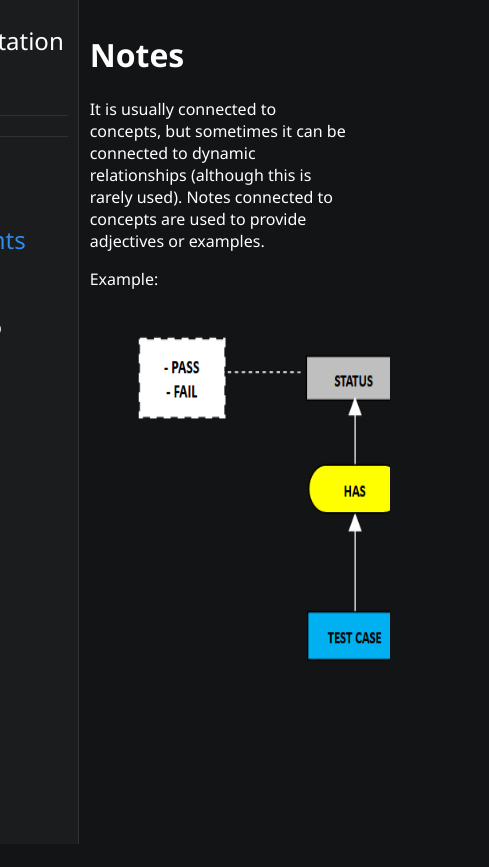
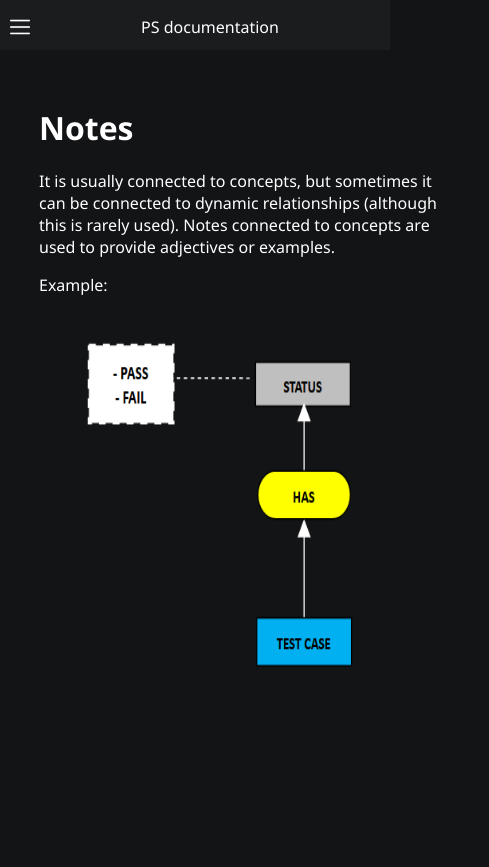
Before and after one commit to SSR-Med/preconceptual-schema, a React (Vite) app: page /#/note in a window 390 px wide. Shown: the whole page, 489 px wide, since content can reach past the window. After the commit the page ends 844 px from the top, so only its background shows below. Built offline with nearby package versions, Linux system fonts and the light colour scheme.

Commit message:
Cellphone (First version)

```diff
--- a/src/App.css
+++ b/src/App.css
@@ -4,6 +4,62 @@ html {
   background-color: #131416;
 }
 
+
+@media (min-width: 10px) {
+  .menu {
+    background-color: #1A1C1E;
+    height: 100%;
+    position: fixed;
+    color: white;
+    width: 0%;
+    top: 0;
+    left: 0;
+    overflow-y: scroll;
+    z-index: 9999;
+  }
+
+  .content {
+    position: absolute;
+    color: white;
+    left: 10%;
+    top: 10%;
+    overflow: auto;
+  }
+
+  /* Mobile top */
+  .top-menu {
+    position: fixed;
+    top: 0;
+    left: 0;
+    height: 50px;
+    width: 100%;
+    z-index: 9999;
+    background-color: #1A1C1E;
+    display: grid;
+    grid-template-columns: auto 1fr;
+    align-items: center;
+    justify-content: center;
+    /* Optional, to center the content vertically */
+  }
+
+  .top-menu p {
+    color: white;
+    text-align: center;
+  }
+
+  .top-menu img {
+    margin-left: 10px;
+    justify-self: start;
+    filter: brightness(200%) invert(100%) grayscale(100%);
+  }
+
+  .top-menu img:hover {
+    cursor: pointer;
+  }
+}
+
+
+@media (min-width: 1000px) {
   .menu {
     background-color: #1A1C1E;
     height: 100%;
@@ -36,6 +92,16 @@ html {
     top: 0;
     background-color: #303335;
   }
+
+  /* Mobile top */
+  .top-menu {
+    width: 0%;
+    height: 0%;
+    visibility: hidden;
+  }
+}
+
+
 
 /* Menu */
 .menu-items {
--- a/src/Menu.jsx
+++ b/src/Menu.jsx
@@ -1,8 +1,30 @@
 import { Link } from "react-router-dom";
 
 export default function Menu() {
+    function openMenu() {
+        const sideMenu = document.getElementsByClassName("menu")[0];
+        sideMenu.style.width = '230px';
+        const content = document.getElementsByClassName("content")[0];
+        content.style.opacity = '0.5';
+        const top = document.getElementsByClassName("top-menu")[0];
+        top.style.opacity = '0.5';
+        content.addEventListener("click", function () {
+            top.style.opacity = '1';
+            content.style.opacity = '1';
+            sideMenu.style.width = '0px';
+        });
+        top.addEventListener("click", function () {
+            top.style.opacity = '1';
+            content.style.opacity = '1';
+            sideMenu.style.width = '0px';
+        });
+    }
     return (
         <>
+            <div className="top-menu">
+                <img src="menu.png" height={20} width={20} onClick={openMenu}></img>
+                <p>PS documentation</p>
+            </div>
             <div className="menu">
                 <div className="menu-items">
                     <p id="menu-title">PS documentation <br></br> v1.0.0</p>
--- a/src/main.jsx
+++ b/src/main.jsx
@@ -1,5 +1,5 @@
 import React from 'react';
-import ReactDOM from 'react-dom';
+import { createRoot } from 'react-dom/client';
 import App from './App.jsx';
 import Error from './Error.jsx';
 import Concept from './elements/Concept.jsx';
@@ -17,6 +17,7 @@ import {
   createHashRouter,
   RouterProvider,
 } from "react-router-dom";
+
 
 const router = createHashRouter(
   [
@@ -72,7 +73,7 @@ const router = createHashRouter(
   ],
 );
 
-ReactDOM.createRoot(document.getElementById('root')).render(
+createRoot(document.getElementById('root')).render(
   <React.StrictMode>
     <RouterProvider router={router} />
   </React.StrictMode>
```
Also changed, not shown: public/menu.png (added). Lines whose indentation alone changed are shown as unchanged.
